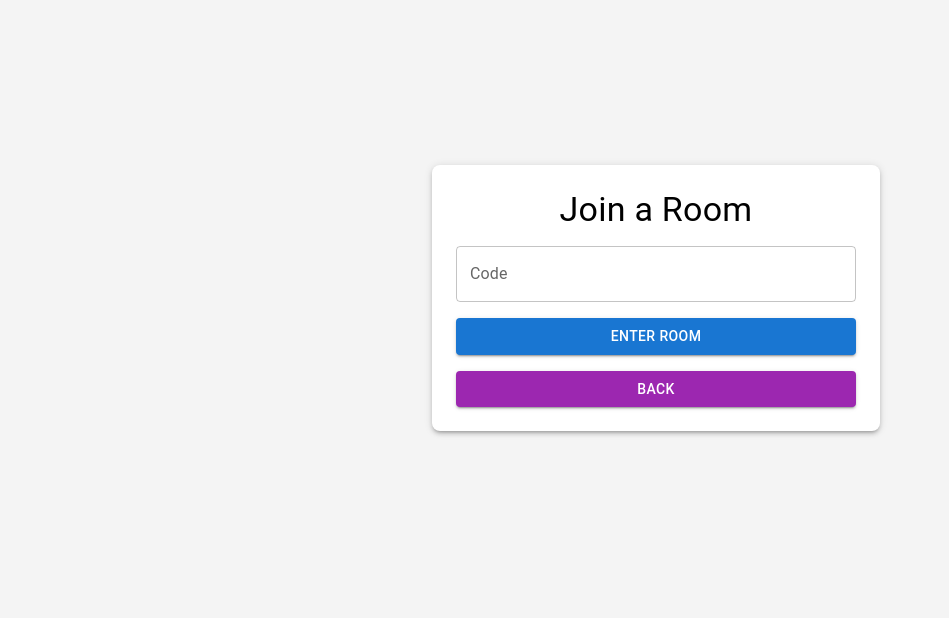
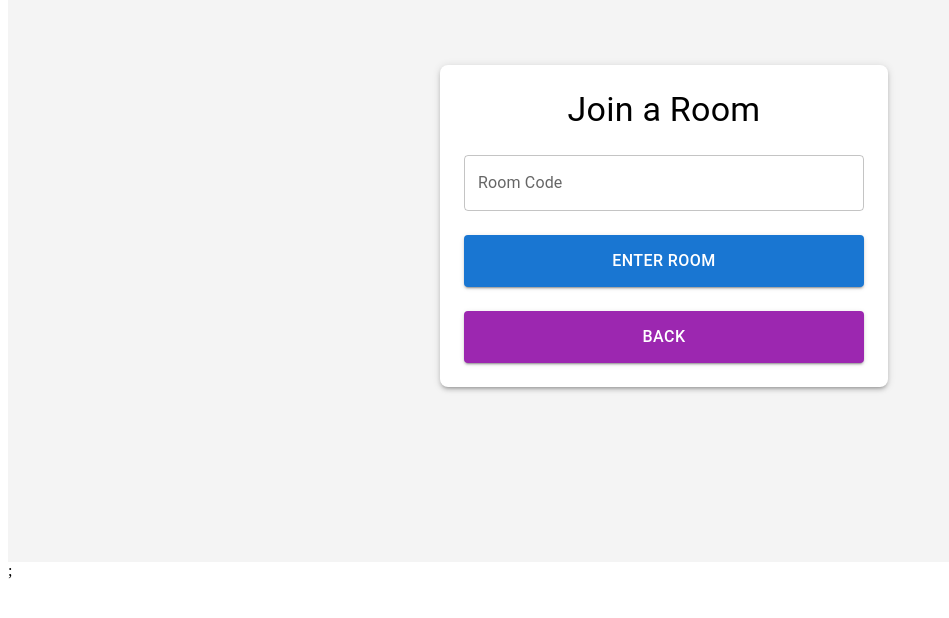
Before and after one commit to erickyania/music_life, a React app in the folder front_end/: page /join in a window 1280 px wide. Shown: the part 118-736 px from the top of the page, without its empty margins (0-949 px from the left). Built offline with nearby package versions, Linux system fonts and the light colour scheme; no server answers; the HTML template or start-up script is replaced by a standard one.

Commit message:
corrected the join page errors

```diff
--- a/front_end/src/components/RoomJoinPage.js
+++ b/front_end/src/components/RoomJoinPage.js
@@ -1,18 +1,16 @@
 import React, { useState } from "react";
 import { TextField, Button, Typography, Stack, Box } from "@mui/material";
-import { Link, useNavigate } from "react-router-dom"; // useNavigate instead of useHistory
+import { Link, useNavigate } from "react-router-dom";
 
 export default function RoomJoinPage() {
   const [roomCode, setRoomCode] = useState("");
   const [error, setError] = useState("");
-  const navigate = useNavigate(); // useNavigate hook for navigation
+  const navigate = useNavigate();
 
-  // Handle text field change
   const handleTextFieldChange = (e) => {
     setRoomCode(e.target.value);
   };
 
-  // Handle room button click
   const roomButtonPressed = () => {
     const requestOptions = {
       method: "POST",
@@ -24,7 +22,7 @@ export default function RoomJoinPage() {
     fetch("/api/join-room", requestOptions)
       .then((response) => {
         if (response.ok) {
-          navigate(`/room/${roomCode}`); // Navigate to the room page
+          navigate(`/room/${roomCode}`);
         } else {
           setError("Room not found.");
         }
@@ -37,37 +35,34 @@ export default function RoomJoinPage() {
   return (
     <Box
       sx={{
-        display: "flex", // Enable Flexbox for alignment
-        justifyContent: "center", // Center horizontally
-        alignItems: "center", // Center vertically
-        height: "100vh", // Full height of the viewport
-        width: "100vw", // Full width of the viewport
-        backgroundColor: "#f4f4f4", // Optional background color for contrast
-        padding: 2, // Optional padding around the edges
-        position: "absolute", // Make the container take full viewport size
-        top: 0,
-        left: 0,
+        display: "flex",
+        justifyContent: "center",
+        alignItems: "center",
+        height: "80vh",
+        width: "100vw",
+        backgroundColor: "#f4f4f4",
+        padding: 2,
       }}
     >
       <Box
         sx={{
-          maxWidth: 400, // Max width for the content box
-          width: "100%", // Ensure the content box fills the space
-          padding: 3, // Padding inside the content box
-          backgroundColor: "white", // Background color for the content box
-          borderRadius: 2, // Optional rounded corners for the box
-          boxShadow: 3, // Optional shadow for the card-like effect
+          maxWidth: 400,
+          width: "90%",
+          padding: 3,
+          backgroundColor: "white",
+          borderRadius: 2,
+          boxShadow: 3,
         }}
       >
-        <Stack spacing={2} alignItems="center">
+        <Stack spacing={3} alignItems="center">
           <Typography variant="h4" component="h4" gutterBottom>
             Join a Room
           </Typography>
 
           <TextField
             error={!!error}
-            label="Code"
-            placeholder="Enter a Room Code"
+            label="Room Code"
+            placeholder="Enter Room Code"
             value={roomCode}
             helperText={error}
             variant="outlined"
@@ -80,16 +75,18 @@ export default function RoomJoinPage() {
             color="primary"
             onClick={roomButtonPressed}
             fullWidth
+            sx={{ paddingY: 1.5, fontSize: "1rem" }} // Slightly larger button
           >
             Enter Room
           </Button>
 
           <Button
-            variant="contained"
+            variant="contained" // Changed to "contained" for consistency
             color="secondary"
             to="/"
             component={Link}
             fullWidth
+            sx={{ paddingY: 1.5, fontSize: "1rem" }} // Same styling as Enter Room
           >
             Back
           </Button>
```
Also changed, not shown: front_end/static/frontend/main.js.
